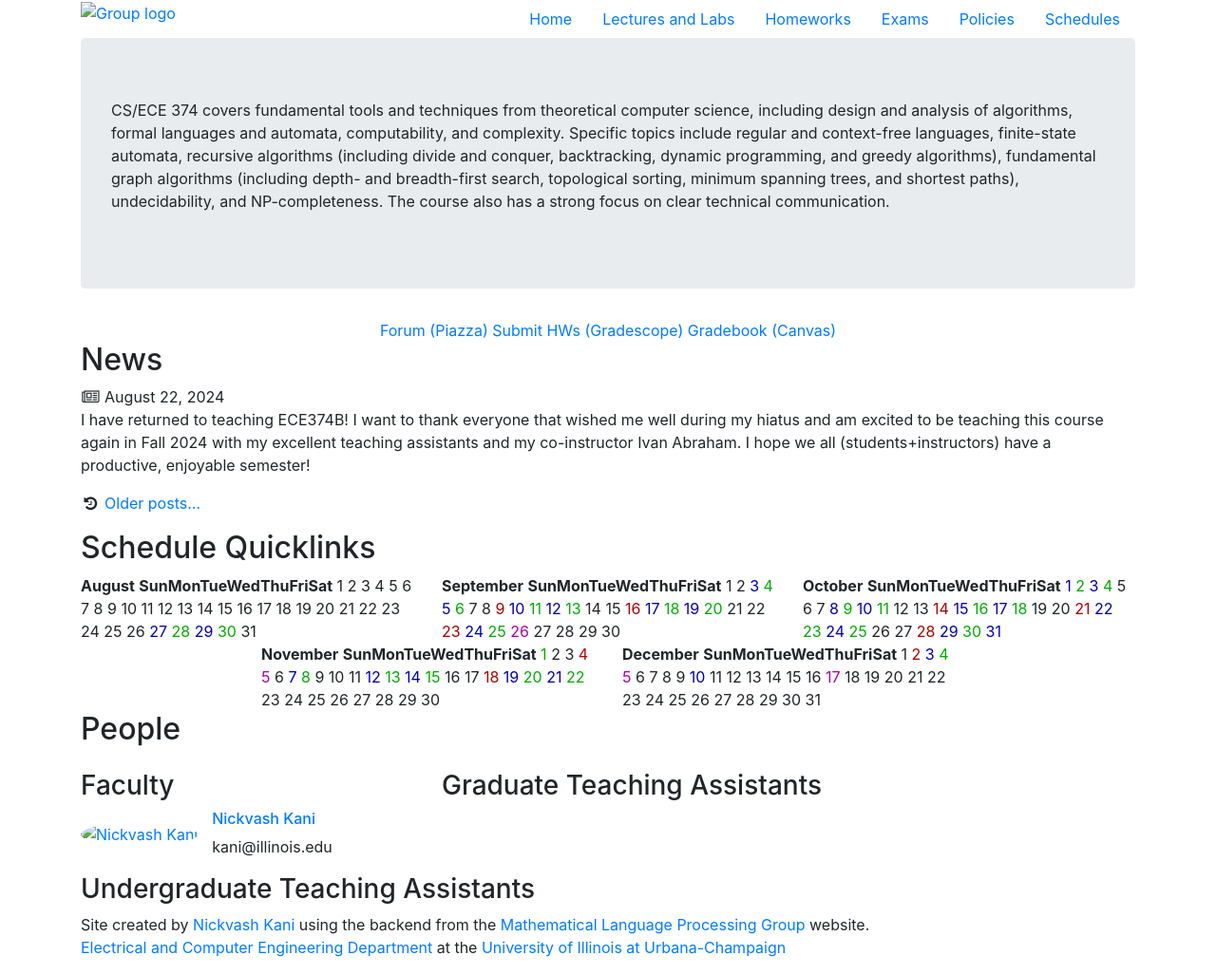
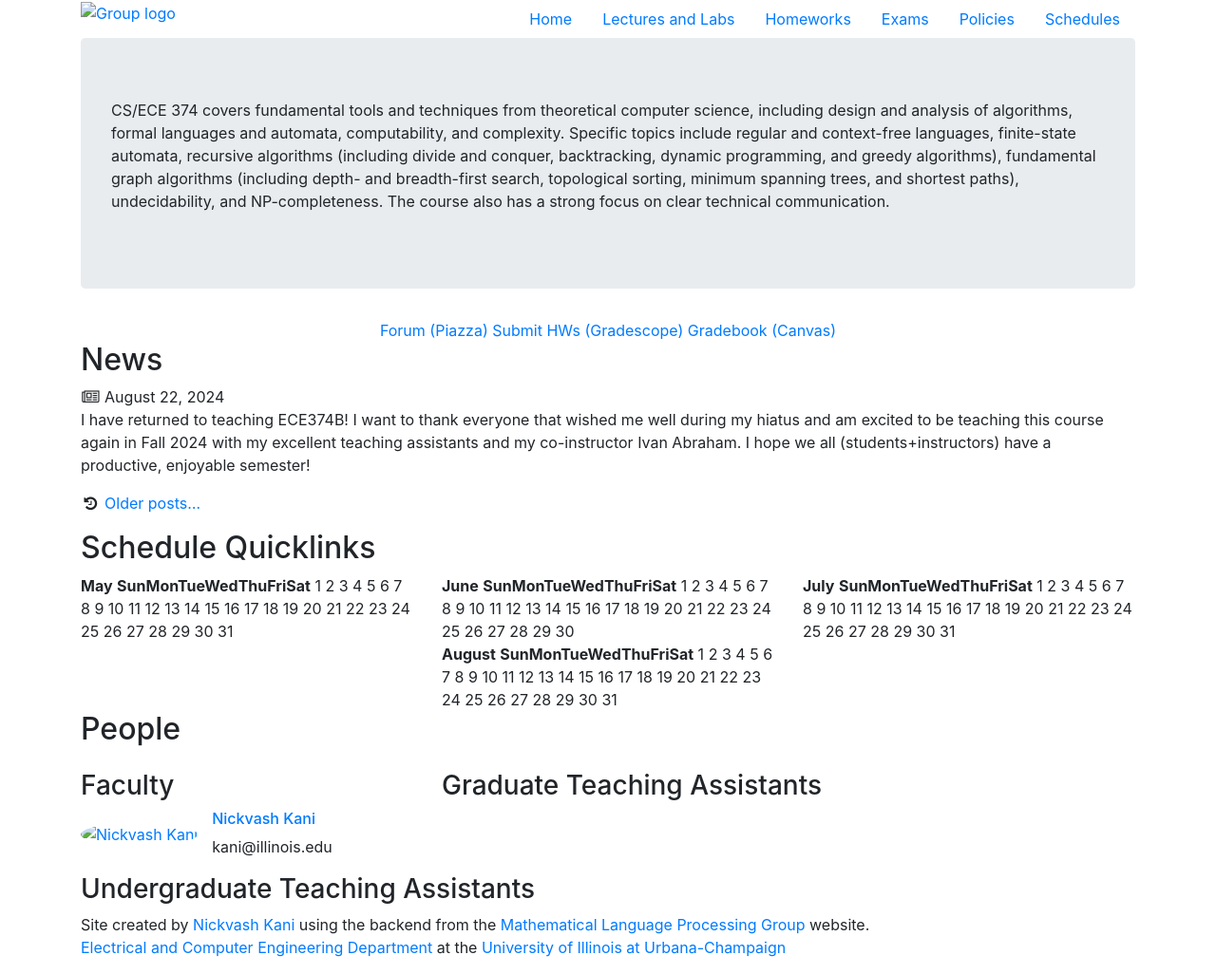
Before and after one commit to UIUC-ECE374B/su25, a Jekyll site: the page built from index.html, in a window 1280 px wide. Shown: the whole page at 95% size. Built offline with Jekyll 4.4.1, drawn with Linux system fonts in a browser that asks for light colours; nearby versions of some CDN libraries; library files that are not in the unit come from our copies; comment, search, counter and statistics services are not loaded.

Commit message:
Fixing quicklinks

```diff
--- a/_includes/quicklinks.html
+++ b/_includes/quicklinks.html
@@ -1,12 +1,12 @@
-{%- assign months = "08|09|10|11|12" | split: "|" %}
-{%- assign month_names = "August|September|October|November|December" | split: "|" %}
+{%- assign months = "05|06|07|08" | split: "|" %}
+{%- assign month_names = "May|June|July|August" | split: "|" %}
 <section class="people row justify-content-center">
 
-{%- for i in (0..4) %}
+{%- for i in (0..3) %}
 
 <div class="col-md-4">
 {% assign month = months[i] %}
-{% assign month_starts = "2024-" | append: month | append: "-01" %}
+{% assign month_starts = "2025-" | append: month | append: "-01" %}
 {% assign month_starts_ts = month_starts | date: "%s" %}
 
 {% assign fd = false %}
```
